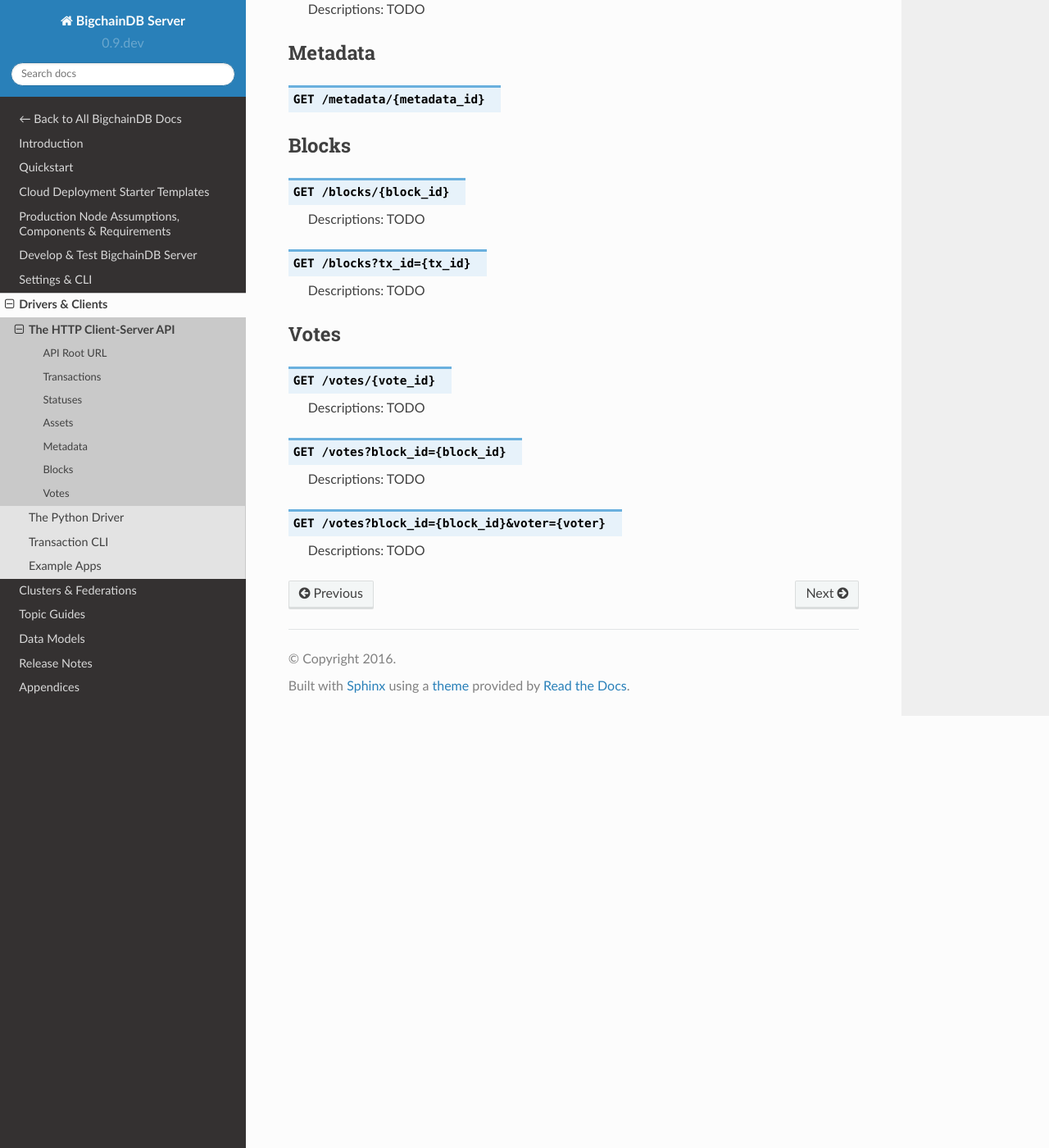
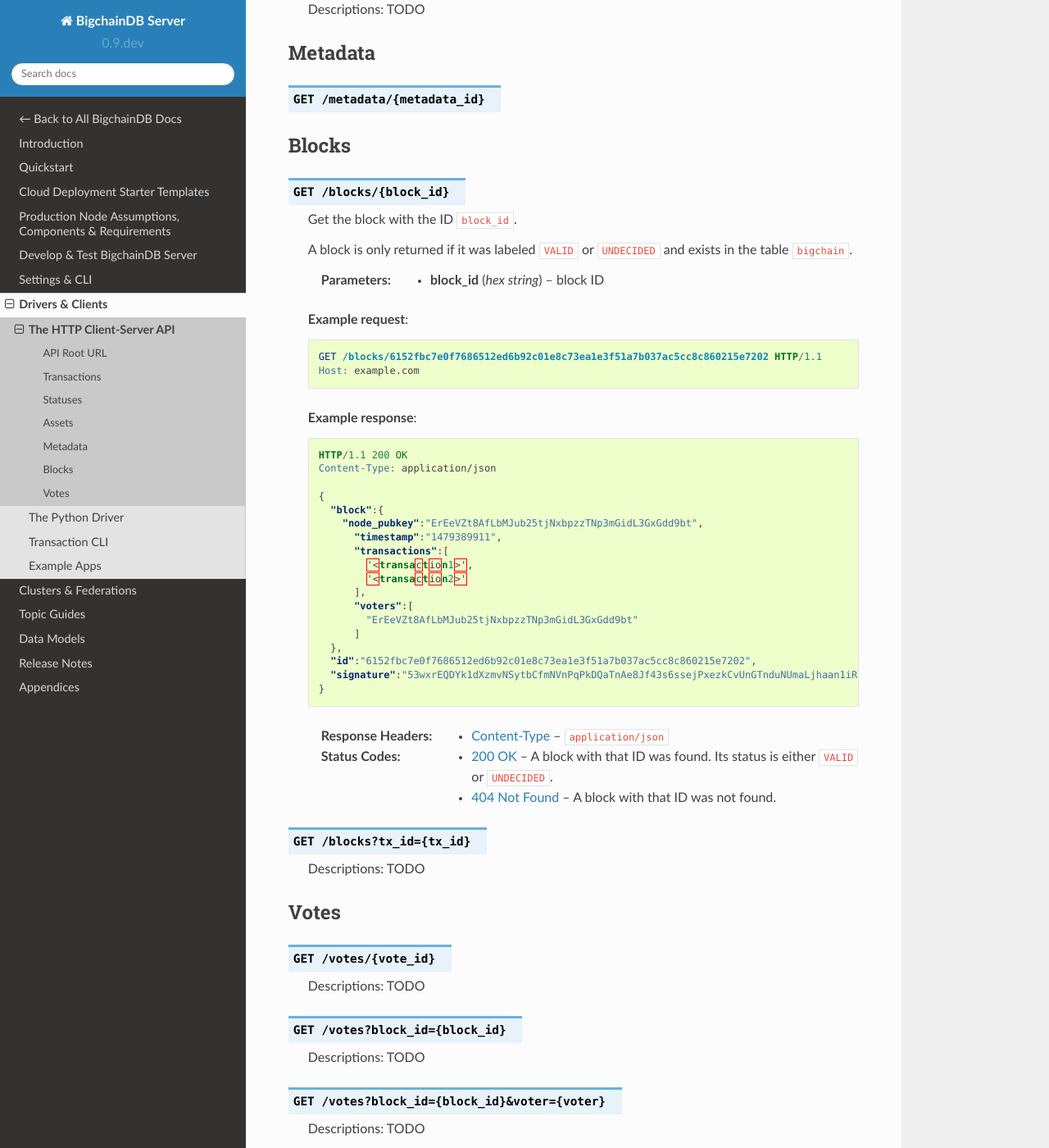
Before and after one commit to bigchaindb/bigchaindb, a Sphinx documentation site: the page built from docs/server/source/drivers-clients/http-client-server-api.rst, in a window 1280 px wide and 1400 px high, scrolled down 7210 px. Shown: the whole window at 82% size. Built offline with Sphinx 7.4.7 and the Read the Docs theme 2.0.0, drawn with Linux system fonts in a browser that asks for light colours; pages that are not in the unit, such as notebooks, are missing from menus.

Commit message:
Document /block/block_id endpoint

```diff
--- a/docs/server/source/drivers-clients/http-client-server-api.rst
+++ b/docs/server/source/drivers-clients/http-client-server-api.rst
@@ -382,7 +382,48 @@
 
 .. http:get:: /blocks/{block_id}
 
-   Descriptions: TODO
+   Get the block with the ID ``block_id``.
+
+   A block is only returned if it was labeled ``VALID`` or ``UNDECIDED`` and
+   exists in the table ``bigchain``.
+
+   :param block_id: block ID
+   :type block_id: hex string
+
+   **Example request**:
+
+   .. sourcecode:: http
+
+      GET /blocks/6152fbc7e0f7686512ed6b92c01e8c73ea1e3f51a7b037ac5cc8c860215e7202 HTTP/1.1
+      Host: example.com
+
+   **Example response**:
+
+   .. sourcecode:: http
+
+      HTTP/1.1 200 OK
+      Content-Type: application/json
+
+      {
+        "block":{
+          "node_pubkey":"ErEeVZt8AfLbMJub25tjNxbpzzTNp3mGidL3GxGdd9bt",
+            "timestamp":"1479389911",
+            "transactions":[
+              '<transaction1>',
+              '<transaction2>'
+            ],
+            "voters":[
+              "ErEeVZt8AfLbMJub25tjNxbpzzTNp3mGidL3GxGdd9bt"
+            ]
+        },
+        "id":"6152fbc7e0f7686512ed6b92c01e8c73ea1e3f51a7b037ac5cc8c860215e7202",
+        "signature":"53wxrEQDYk1dXzmvNSytbCfmNVnPqPkDQaTnAe8Jf43s6ssejPxezkCvUnGTnduNUmaLjhaan1iRLi3peu6s5DzA"
+      }
+
+   :resheader Content-Type: ``application/json``
+
+   :statuscode 200: A block with that ID was found. Its status is either ``VALID`` or ``UNDECIDED``.
+   :statuscode 404: A block with that ID was not found.
 
 .. http:get:: /blocks?tx_id={tx_id}
 
```
